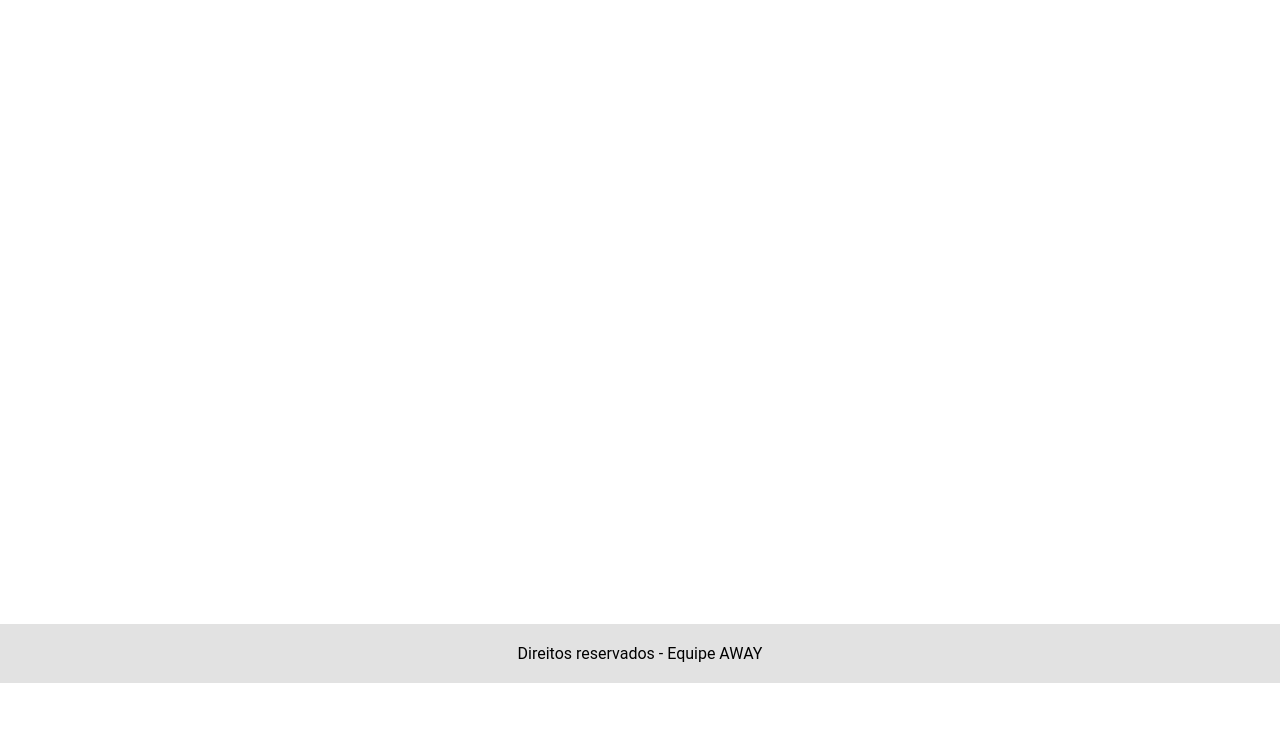
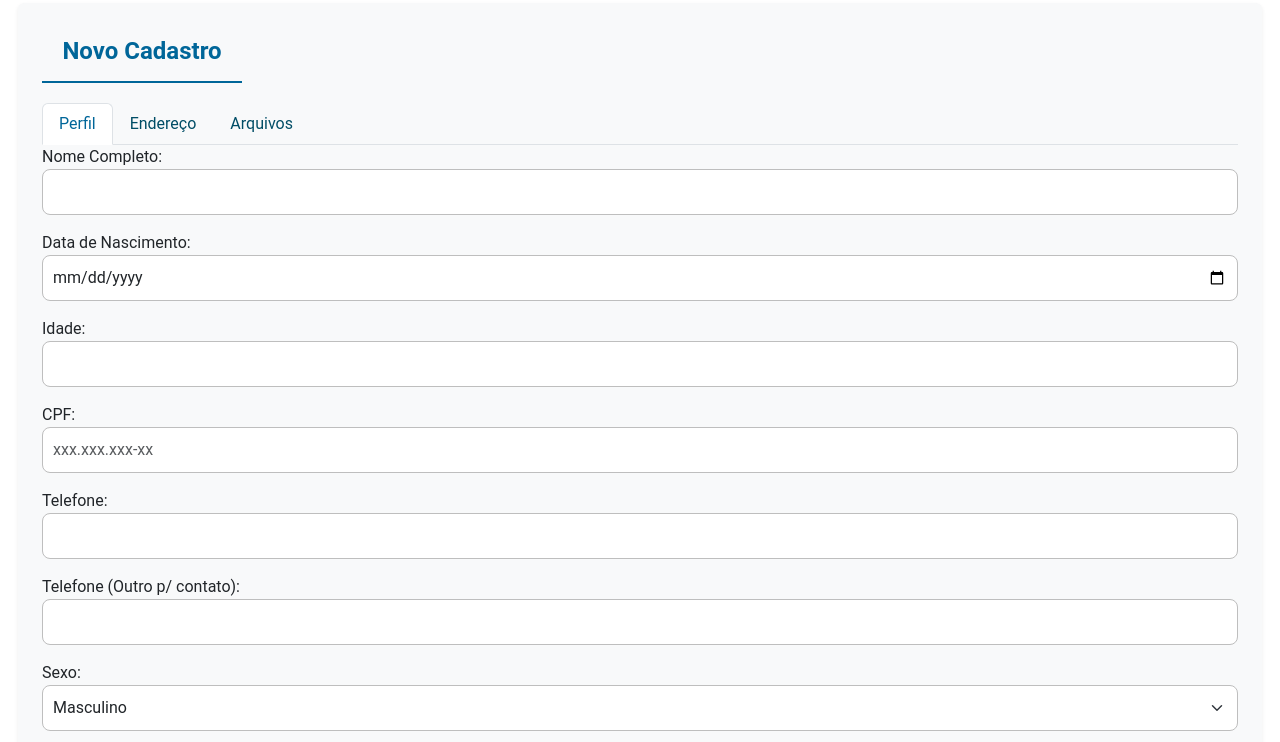
Before and after one commit to AlynneAyumi/AWAY, a plain HTML site: page Telas/Cadastro_Assistido.html in a window 1280 px wide. Shown: the part 117-859 px from the top of the page. Before the commit the page ends 800 px from the top, so only its background shows below. Drawn offline with nearby package versions, Linux system fonts and the light colour scheme.

Commit message:
Tela Novo Cadastro -Ayumi

```diff
--- a/Telas/Cadastro_Assistido.html
+++ b/Telas/Cadastro_Assistido.html
@@ -3,17 +3,121 @@
 <head>
     <meta charset="UTF-8">
     <meta name="viewport" content="width=device-width, initial-scale=1.0">
+    <link rel="stylesheet" href="https://cdn.jsdelivr.net/npm/bootstrap@5.3.0/dist/css/bootstrap.min.css" >
     <link rel="stylesheet" href="/Estilos/style.css">
+    <link rel="stylesheet" href="/Estilos/style-assistido.css">
     <title>AWAY</title>
 </head>
 <body>
     <div id="header"></div> <!-- Header será incluído aqui -->
 
+    <main class="container-fluid">
+        <div class="row">
+            <!-- Coluna esquerda - Perfil do Usuário -->
+            <div class="col-md-6 p-4 shadow-sm rounded bg-light profile-container">
+                <h1 class="text-primary">Novo Cadastro</h1>
+                <ul class="nav nav-tabs" id="profileTab" role="tablist">
+                    <li class="nav-item" role="presentation">
+                        <a class="nav-link active" id="perfil-tab" data-bs-toggle="tab" href="#perfil" role="tab" aria-controls="perfil" aria-selected="true">Perfil</a>
+                    </li>
+                    <li class="nav-item" role="presentation">
+                        <a class="nav-link" id="endereco-tab" data-bs-toggle="tab" href="#endereco" role="tab" aria-controls="endereco" aria-selected="false">Endereço</a>
+                    </li>
+                    <li class="nav-item" role="presentation">
+                        <a class="nav-link" id="arquivos-tab" data-bs-toggle="tab" href="#arquivos" role="tab" aria-controls="arquivos" aria-selected="false">Arquivos</a>
+                    </li>
+                </ul>
+                <div class="tab-content" id="profileTabContent">
+                    <div class="tab-pane fade show active" id="perfil" role="tabpanel" aria-labelledby="perfil-tab">
+                        <form>
+                            <div class="form-group mb-3">
+                                <label for="nome">Nome Completo:</label>
+                                <input type="text" class="form-control" id="nome" name="nome">
+                            </div>
 
-    <footer>
-        Direitos reservados - Equipe AWAY
-    </footer>
+                            <div class="form-group mb-3">
+                                <label for="dataNascimento">Data de Nascimento:</label>
+                                <input type="date" class="form-control" id="dataNascimento" name="dataNascimento">
+                            </div>
+
+                            <div class="form-group mb-3">
+                                <label for="idade">Idade:</label>
+                                <input type="number" class="form-control" id="idade" name="idade">
+                            </div>
+
+                            <div class="form-group mb-3">
+                                <label for="cpf">CPF:</label>
+                                <input type="text" class="form-control" id="cpf" name="cpf" placeholder="xxx.xxx.xxx-xx">
+                            </div>
+
+                            <div class="form-group mb-3">
+                                <label for="telefone">Telefone:</label>
+                                <input type="text" class="form-control" id="telefone" name="telefone">
+                            </div>
+
+                            <div class="form-group mb-3">
+                                <label for="telefone2">Telefone (Outro p/ contato):</label>
+                                <input type="text" class="form-control" id="telefone2" name="telefone2">
+                            </div>
+
+                            <div class="form-group mb-3">
+                                <label for="sexo">Sexo:</label>
+                                <select class="form-select" id="sexo" name="sexo">
+                                    <option value="Masculino">Masculino</option>
+                                    <option value="Feminino">Feminino</option>
+                                </select>
+                            </div>
+                        </form>
+                    </div>
+
+                    <div class="tab-pane fade" id="endereco" role="tabpanel" aria-labelledby="endereco-tab">
+                        <form>
+                            <div class="form-group mb-3">
+                                <label for="rua">Rua:</label>
+                                <input type="text" class="form-control" id="rua" name="rua">
+                            </div>
+
+                            <div class="form-group mb-3">
+                                <label for="numero">Número:</label>
+                                <input type="text" class="form-control" id="numero" name="numero">
+                            </div>
+
+                            <div class="form-group mb-3">
+                                <label for="bairro">Bairro:</label>
+                                <input type="text" class="form-control" id="bairro" name="bairro">
+                            </div>
+
+                            <div class="form-group mb-3">
+                                <label for="cidade">Cidade:</label>
+                                <input type="text" class="form-control" id="cidade" name="cidade">
+                            </div>
+
+                            <div class="form-group mb-3">
+                                <label for="cep">CEP:</label>
+                                <input type="text" class="form-control" id="cep" name="cep">
+                            </div>
+                        </form>
+                    </div>
+
+                    <div class="tab-pane fade" id="arquivos" role="tabpanel" aria-labelledby="arquivos-tab">
+                        <form>
+                            <div class="form-group mb-3">
+                                <label for="arquivos">Selecionar Arquivos:</label>
+                                <input type="file" class="form-control" id="arquivos" name="arquivos" multiple>
+                            </div>
+                        </form>
+                    </div>
+                </div>
+            </div>
+
+            <div class="d-flex justify-content-end">
+                <button class="btn btn-success" id="save-presence-btn">Salvar</button>
+            </div>
+
+    </main>
+
+    <script src="/Scripts/script.js"></script>
     <script src="/Scripts/carregar-menu.js"></script>
-    <script src="/Scripts/script.js"></script>
+    <script src="https://cdn.jsdelivr.net/npm/bootstrap@5.3.0/dist/js/bootstrap.bundle.min.js"></script>
 </body>
 </html>
--- a/Telas/menu.html
+++ b/Telas/menu.html
@@ -5,8 +5,8 @@
         <a href="/Telas/index.html">
             <li>Principal</li>
         </a>
-        <a>
-            <li>...</li>
+        <a href="/Telas/Cadastro_Assistido.html">
+            <li>Novo Cadastro</li>
         </a>
         <a href="#3">
             <li>...</li>
```
